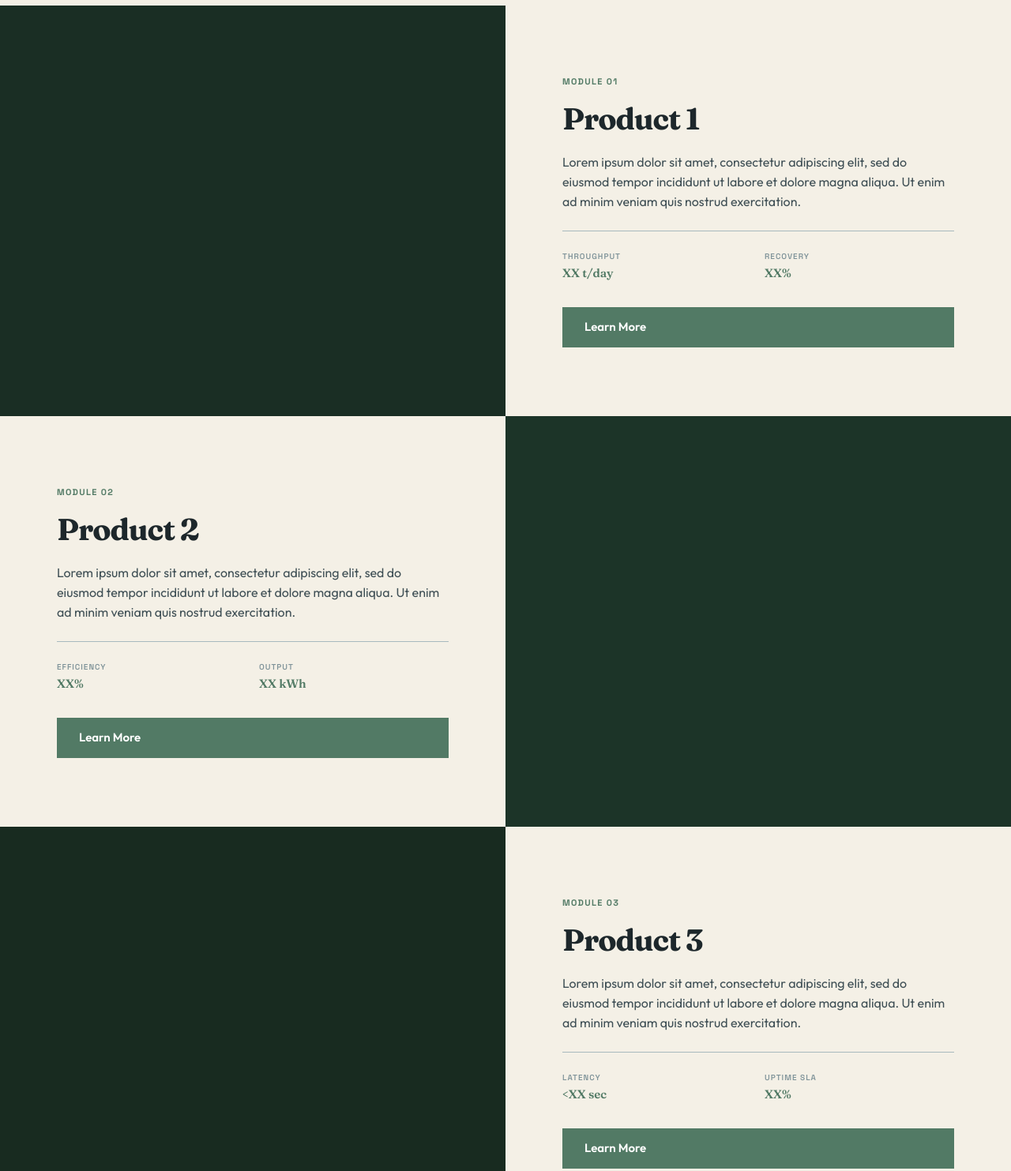
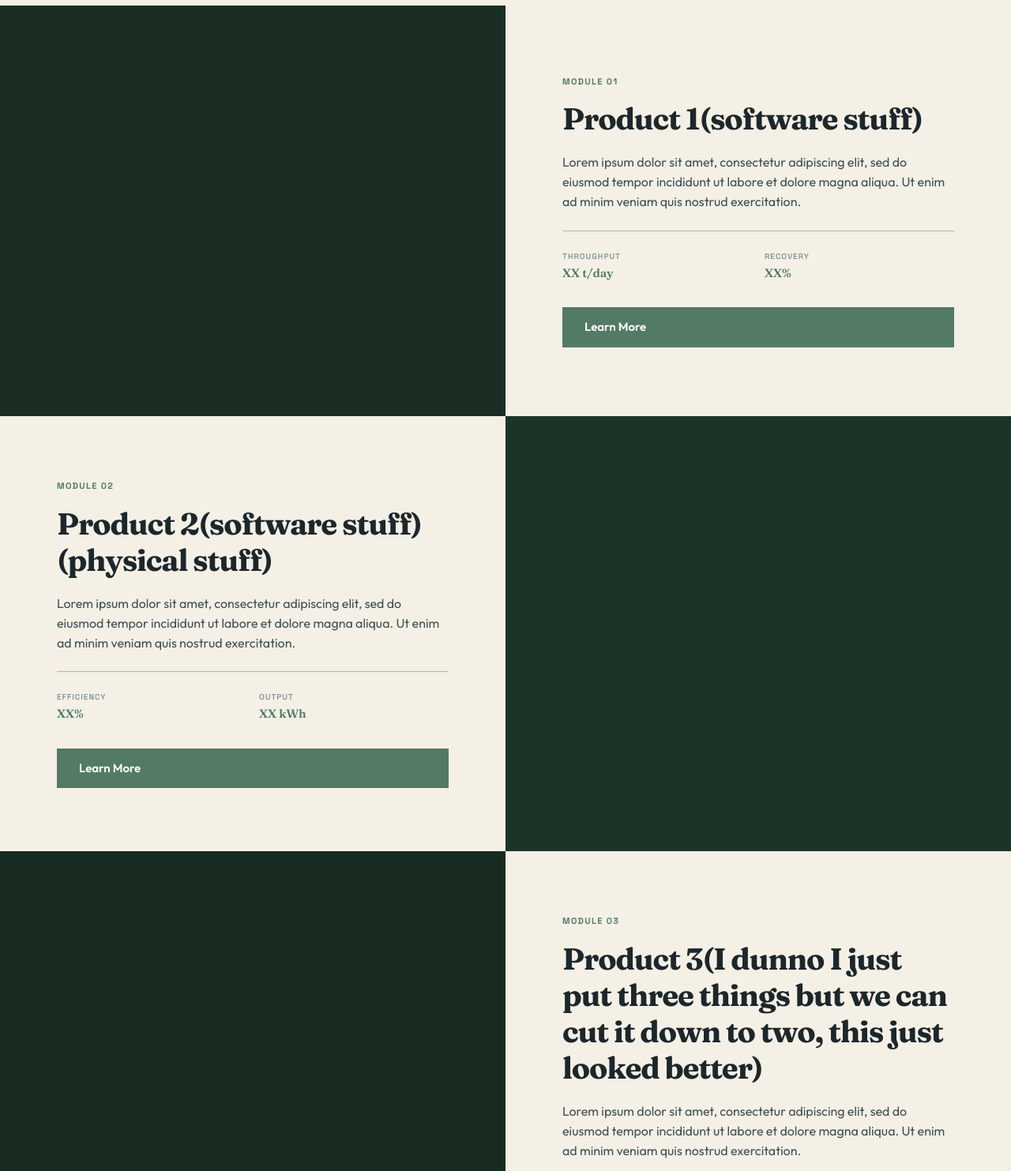
Before and after one commit to kylafallis/eve_waste, a plain HTML site: page index.html in a window 1280 px wide. Shown: the part 1580-3063 px from the top of the page at 79% size. Drawn offline with Linux system fonts and the light colour scheme.

Commit message:
updated product titles in index.html to be more descriptive of the software and physical aspects of the products, and to reflect that we may have two or three products instead of just one.

```diff
--- a/index.html
+++ b/index.html
@@ -121,7 +121,7 @@
         </div>
         <div class="product-split__content">
           <span class="product-split__label">Module 01</span>
-          <h3 class="product-split__title">Product 1</h3>
+          <h3 class="product-split__title">Product 1(software stuff)</h3>
           <p class="product-split__body">Lorem ipsum dolor sit amet, consectetur adipiscing elit, sed do eiusmod tempor incididunt ut labore et dolore magna aliqua. Ut enim ad minim veniam quis nostrud exercitation.</p>
           <div class="product-split__specs">
             <div class="spec"><span>Throughput</span><strong>XX t/day</strong></div>
@@ -137,7 +137,7 @@
         </div>
         <div class="product-split__content">
           <span class="product-split__label">Module 02</span>
-          <h3 class="product-split__title">Product 2</h3>
+          <h3 class="product-split__title">Product 2(software stuff)(physical stuff)</h3>
           <p class="product-split__body">Lorem ipsum dolor sit amet, consectetur adipiscing elit, sed do eiusmod tempor incididunt ut labore et dolore magna aliqua. Ut enim ad minim veniam quis nostrud exercitation.</p>
           <div class="product-split__specs">
             <div class="spec"><span>Efficiency</span><strong>XX%</strong></div>
@@ -153,7 +153,7 @@
         </div>
         <div class="product-split__content">
           <span class="product-split__label">Module 03</span>
-          <h3 class="product-split__title">Product 3</h3>
+          <h3 class="product-split__title">Product 3(I dunno I just put three things but we can cut it down to two, this just looked better)</h3>
           <p class="product-split__body">Lorem ipsum dolor sit amet, consectetur adipiscing elit, sed do eiusmod tempor incididunt ut labore et dolore magna aliqua. Ut enim ad minim veniam quis nostrud exercitation.</p>
           <div class="product-split__specs">
             <div class="spec"><span>Latency</span><strong>&lt;XX sec</strong></div>
```
